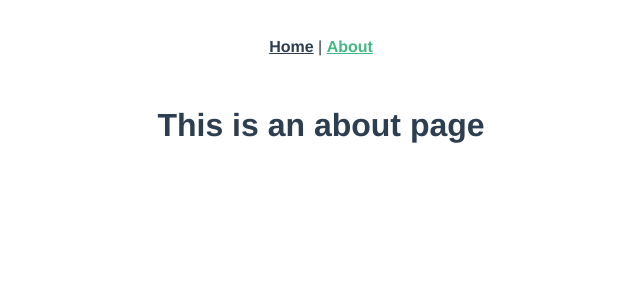
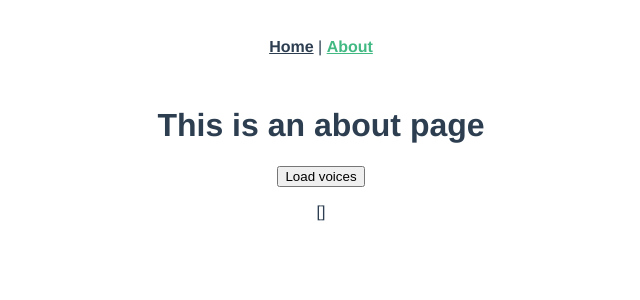
Before and after one commit to shd8/evolmind-voices, a Vue app in the folder evolmind-voices/: page /about in a window 1280 px wide. Shown: the top 300 px of the page, without its empty margins (319-959 px from the left). Built offline with nearby package versions, Linux system fonts and the light colour scheme.

Commit message:
Create mutations file and action method to call voices json

```diff
--- a/evolmind-voices/src/store/actions.ts
+++ b/evolmind-voices/src/store/actions.ts
@@ -4,11 +4,11 @@ import { State } from '@/types/interfaces';
 
 const actions = {
   async fetchVoices({ commit }:ActionContext<State, State>): Promise<void> {
-    const { data } = await axios.get('../assets/voice.json');
+    const { data } = await axios.get('');
 
     console.log(data);
 
-    commit('updateProducts', data);
+    commit('updateVoices', data);
   },
 };
 
--- a/evolmind-voices/src/store/index.ts
+++ b/evolmind-voices/src/store/index.ts
@@ -1,11 +1,11 @@
 import { createStore } from 'vuex';
 import actions from '@/store/actions';
 import state from '@/store/state';
+import mutations from '@/store/mutations';
 
 export default createStore({
   state,
-  mutations: {
-  },
+  mutations,
   actions,
   modules: {
   },
--- /dev/null
+++ b/evolmind-voices/src/store/mutations.ts
@@ -0,0 +1,10 @@
+import { State, Voice } from '@/types/interfaces';
+
+const mutations = {
+
+  updateVoices(state: State, payload: Array<Voice>): void {
+    state.voices = [...payload];
+  },
+};
+
+export default mutations;
--- a/evolmind-voices/src/views/About.vue
+++ b/evolmind-voices/src/views/About.vue
@@ -1,5 +1,28 @@
 <template>
   <div class="about">
     <h1>This is an about page</h1>
+    <button @click="fetchVoices">Load voices</button>
+    <p>{{voices}}</p>
   </div>
 </template>
+
+<script lang="ts">
+import { defineComponent } from 'vue';
+import { mapState, mapActions } from 'vuex';
+
+export default defineComponent({
+  name: 'About',
+
+  computed: {
+    ...mapState([
+      'voices',
+    ]),
+  },
+
+  methods: {
+    ...mapActions([
+      'fetchVoices',
+    ]),
+  },
+});
+</script>
```
